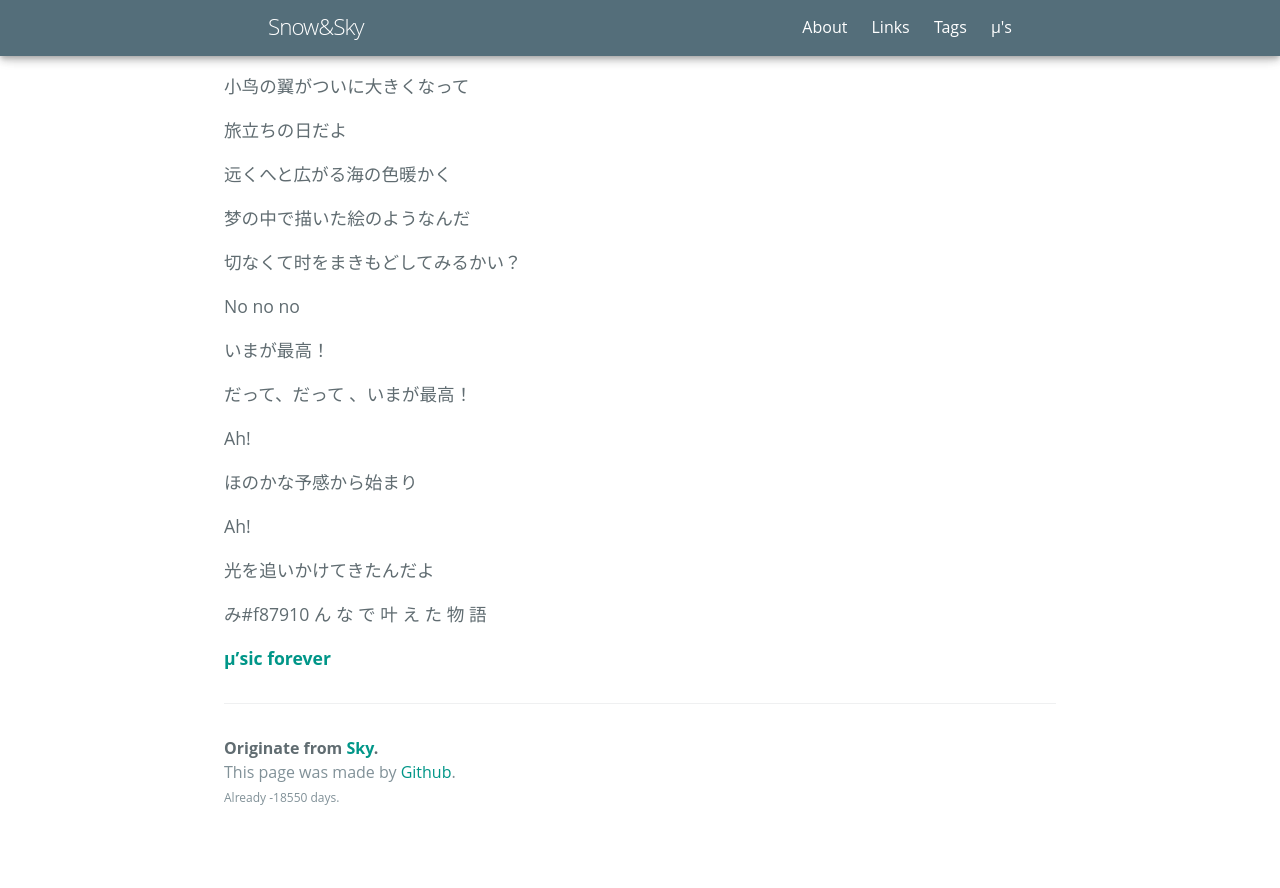
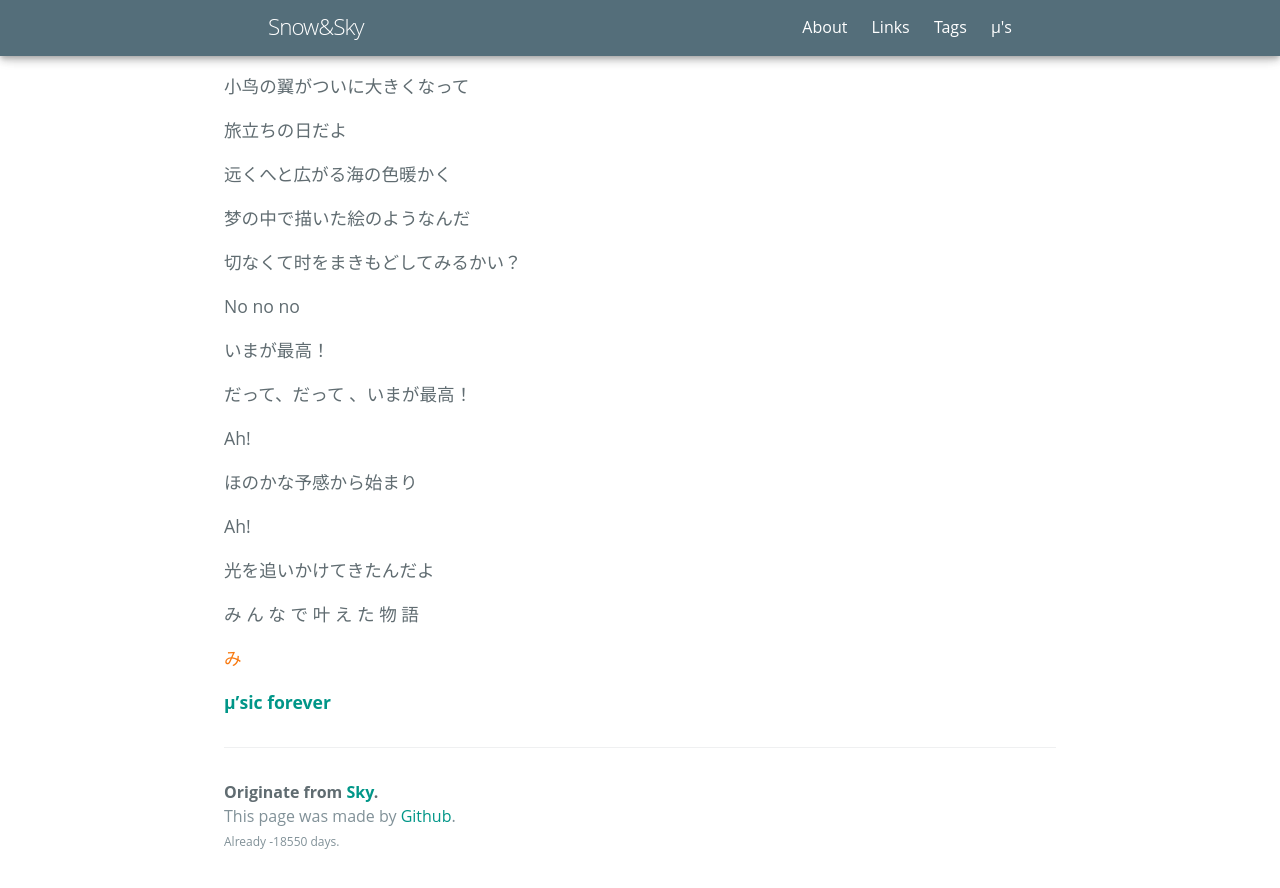
Before and after one commit to NishikinoSky/NishikinoSky.github.io, a Jekyll site: the page built from pages/μ's.md, in a window 1280 px wide and 900 px high, scrolled down 1599 px. Shown: the top 888 px of the window. Built offline with Jekyll 4.4.1, drawn with Linux system fonts in a browser that asks for light colours; some web fonts are replaced; before the commit the page ends 2455 px from its top, so only the background shows below that.

Commit message:
Update μ's.md

```diff
--- a/pages/μ's.md
+++ b/pages/μ's.md
@@ -84,6 +84,8 @@ Ah!
 
 光を追いかけてきたんだよ
 
-み#f87910 ん な で 叶 え た 物 語
+み ん な で 叶 え た 物 語
+
+<span style="color:#f87910;">み
 
 [**μ'sic forever**](https://lovelive.ws)
```
